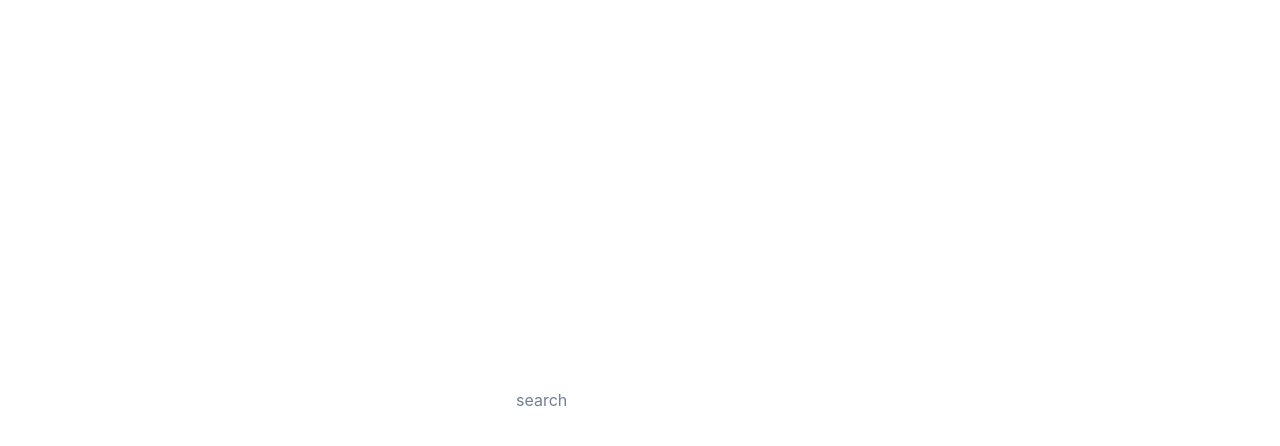
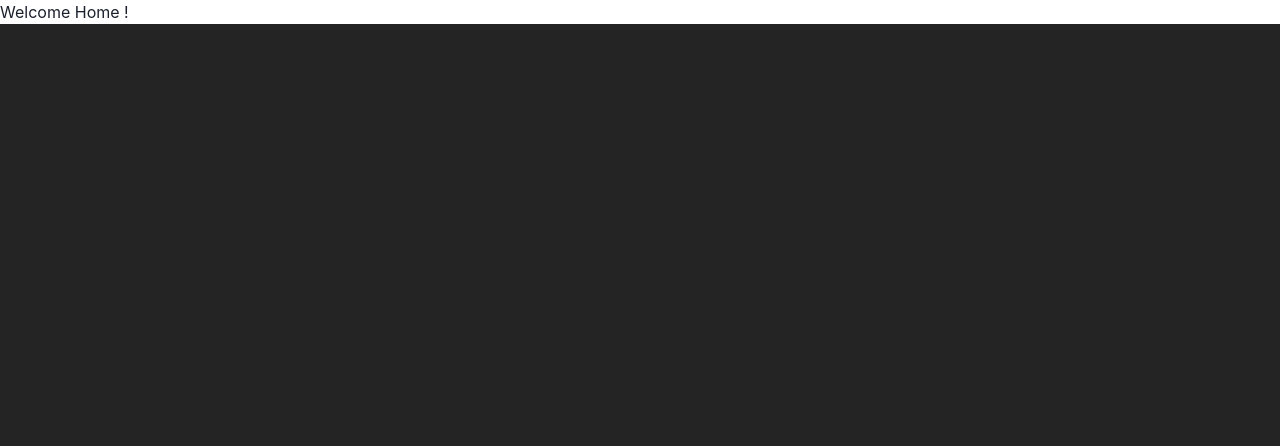
Before and after one commit to avtarsingh99/GU-Engg-Club, a React (Vite) app in the folder frontend/: page / in a window 1280 px wide. Shown: the top 446 px of the page. Built offline with nearby package versions, Linux system fonts and the light colour scheme.

Commit message:
file structure added

```diff
--- a/frontend/src/App.jsx
+++ b/frontend/src/App.jsx
@@ -1,23 +1,7 @@
-import { Button, Container, Text } from "@chakra-ui/react"
+import Home from "./pages/Home"
 function App() {
-  const handleChange = (e)=>{
-    console.log(e.target.value);
-  }
-  const debounceSearch = (func, timeout = 300)=>{
-    let timer;
-    return (...args)=>{
-      clearTimeout(timer);
-      timer = setTimeout(()=>{
-        func.apply(this, args);
-      }, timeout)
-    }
-  };
-  const betterSearch = debounceSearch((e)=>handleChange(e));
-  console.log(betterSearch);
   return (
-    <Container minWidth={'100dvw'} minH={'100dvh'} display={'flex'} alignItems={'center'} justifyContent={'center'}>
-      <input placeholder="search" onChange ={(e)=>betterSearch(e)}></input>
-    </Container>
+    <Home/>
   )
 }
 
--- /dev/null
+++ b/frontend/src/pages/Home.jsx
@@ -0,0 +1,7 @@
+export default function Home(){
+    return (
+        <div>
+            Welcome Home !
+        </div>
+    )
+}
```
